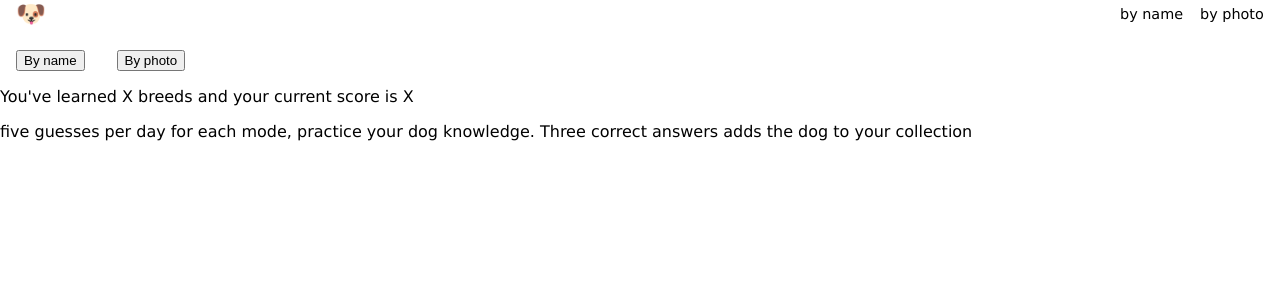
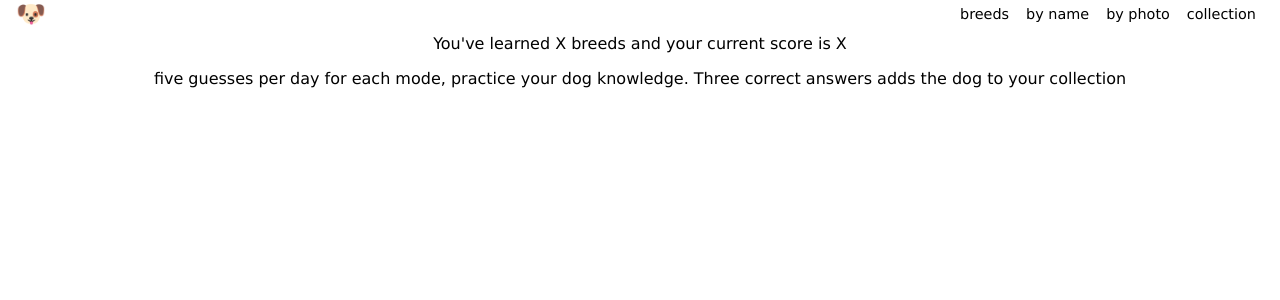
Before and after one commit to jdlms/dogs, a Next.js app: page / in a window 1280 px wide. Shown: the top 300 px of the page. Built offline with nearby package versions, Linux system fonts and the light colour scheme.

Commit message:
context scoring, nav, styles

```diff
--- a/components/Navbar.tsx
+++ b/components/Navbar.tsx
@@ -1,3 +1,5 @@
+import Link from "next/link";
+
 export function Navbar() {
   return (
     <>
@@ -18,9 +20,7 @@ export function Navbar() {
               marginLeft: ".5rem",
               display: "inline",
             }}
-          >
-            {/* Guess that dog */}
-          </div>
+          ></div>
           <span
             style={{
               fontSize: "1.5rem",
@@ -29,7 +29,7 @@ export function Navbar() {
               display: "inline-block",
             }}
           >
-            🐶
+            <Link href="/">🐶</Link>
           </span>
         </div>
         <div
@@ -38,7 +38,7 @@ export function Navbar() {
             display: "flex",
             flexDirection: "row",
             alignItems: "center",
-            width: "9rem",
+            width: "19rem",
           }}
         >
           <div
@@ -49,16 +49,40 @@ export function Navbar() {
               paddingRight: ".5rem",
             }}
           >
-            by name
+            <Link href="breeds">breeds</Link>
           </div>
           <div
             style={{
               display: "inline",
               fontSize: ".9rem",
+              borderRight: "1px solid white",
+              paddingRight: ".5rem",
               paddingLeft: ".5rem",
             }}
           >
-            by photo
+            <Link href="/name">by name</Link>
+          </div>
+          <div
+            style={{
+              display: "inline",
+              fontSize: ".9rem",
+              borderRight: "1px solid white",
+              paddingRight: ".5rem",
+              paddingLeft: ".5rem",
+            }}
+          >
+            <Link href="/photo">by photo</Link>
+          </div>
+          <div
+            style={{
+              display: "inline",
+              fontSize: ".9rem",
+
+              paddingRight: ".5rem",
+              paddingLeft: ".5rem",
+            }}
+          >
+            <Link href="/collection">collection</Link>
           </div>
         </div>
       </nav>
--- /dev/null
+++ b/context/score.tsx
@@ -0,0 +1,33 @@
+import { useRouter } from "next/router";
+import { createContext, useContext, useEffect, useState } from "react";
+
+const ScoreContext = createContext<any>({});
+
+export default function ScoreWrapper({ children }: any) {
+  const [score, setScore] = useState(0);
+  const [attempts, setAttempts] = useState(0);
+
+  const router = useRouter();
+
+  useEffect(() => {
+    return () => {
+      // cleanup function to reset state values to zero
+      setScore(0);
+      setAttempts(0);
+    };
+  }, [router.pathname]);
+
+  console.log(score, attempts);
+
+  return (
+    <>
+      <ScoreContext.Provider value={{ score, setScore, attempts, setAttempts }}>
+        {children}
+      </ScoreContext.Provider>
+    </>
+  );
+}
+
+export function useScoreContext() {
+  return useContext(ScoreContext);
+}
--- a/pages/_app.tsx
+++ b/pages/_app.tsx
@@ -1,11 +1,14 @@
 import { Layout } from "@/components/Layout";
+import ScoreWrapper from "@/context/score";
 import "@/styles/globals.css";
 import type { AppProps } from "next/app";
 
 export default function App({ Component, pageProps }: AppProps) {
   return (
-    <Layout>
-      <Component {...pageProps} />
-    </Layout>
+    <ScoreWrapper>
+      <Layout>
+        <Component {...pageProps} />
+      </Layout>
+    </ScoreWrapper>
   );
 }
--- /dev/null
+++ b/pages/breeds.tsx
@@ -0,0 +1,3 @@
+export default function breeds() {
+  return <div>breeds</div>;
+}
--- /dev/null
+++ b/pages/collection.tsx
@@ -0,0 +1,3 @@
+export default function collection() {
+  return <div>collection</div>;
+}
--- a/pages/index.tsx
+++ b/pages/index.tsx
@@ -1,45 +1,11 @@
-import { Back } from "@/components/Back";
-import Name from "@/components/Name";
-import Photo from "@/components/Photo";
-import { useState } from "react";
-
 export default function Home() {
-  const [score, setScore] = useState(0);
-  const [attempts, setAttempts] = useState(0);
-
-  const [displayName, setDisplayName] = useState(false);
-  const [displayPhoto, setDisplayPhoto] = useState(false);
-
-  const handleNameClick = () => setDisplayName(!displayName);
-  const handlePhotoClick = () => setDisplayPhoto(!displayPhoto);
-
   return (
     <>
-      {!displayName && !displayPhoto ? (
-        <>
-          <button onClick={handleNameClick}>By name</button>
-          <button onClick={handlePhotoClick}>By photo</button>
-        </>
-      ) : null}
-
-      <div>You've learned X breeds and your current score is X</div>
-<p>five guesses per day for each mode, practice your dog knowledge. Three correct answers adds the dog to your collection</p>
-      {displayName ? (
-        <Name score={score} setScore={setScore} attempts={attempts} setAttempts={setAttempts} />
-      ) : null}
-
-      {displayPhoto ? (
-        <Photo score={score} setScore={setScore} attempts={attempts} setAttempts={setAttempts} />
-      ) : null}
-
-      {displayName || displayPhoto ? (
-        <Back
-          setDisplayName={setDisplayName}
-          setDisplayPhoto={setDisplayPhoto}
-          setScore={setScore}
-          setAttempts={setAttempts}
-        />
-      ) : null}
+      <div>You&apos;ve learned X breeds and your current score is X</div>
+      <p>
+        five guesses per day for each mode, practice your dog knowledge. Three correct answers adds
+        the dog to your collection
+      </p>
     </>
   );
 }
--- a/components/Name.tsx
+++ b/pages/name.tsx
@@ -5,18 +5,20 @@ import { ScoringProps } from "@/interfaces/scoringProps";
 import { shuffleArray } from "@/lib/shuffle";
 import axios from "axios";
 import { useEffect, useState } from "react";
-import { HardMode } from "./HardMode";
-import { Div } from "./placeholders/Div";
-import { Score } from "./Score";
+import { HardMode } from "../components/HardMode";
+import { Score } from "../components/Score";
 import ScaleLoader from "react-spinners/ScaleLoader";
 import Image from "next/image";
+import { useScoreContext } from "@/context/score";
 
-export default function Name({ score, setScore, attempts, setAttempts }: ScoringProps) {
+export default function Name() {
+  const scoreObj = useScoreContext();
+
   const [randomImg, setRandomImg] = useState("");
   const [namesArr, setNamesArr] = useState<DogObjs[]>([]);
   const [correctName, setCorrectName] = useState("");
   const [guess, setGuess] = useState(false);
-  const [difficultyNum, setDifficultyNum] = useState(5);
+  const [difficultyNum, setDifficultyNum] = useState(6);
 
   const getRandomImg = async function () {
     try {
@@ -42,11 +44,11 @@ export default function Name({ score, setScore, attempts, setAttempts }: Scoring
   };
 
   const handleClick = (playerGuess: string) => {
-    const newScore = score + 1;
-    const attemptCount = attempts + 1;
+    const newScore = scoreObj.score + 1;
+    const attemptCount = scoreObj.attempts + 1;
     setGuess(!guess);
-    setAttempts(attemptCount);
-    return playerGuess === correctName ? setScore(newScore) : null;
+    scoreObj.setAttempts(attemptCount);
+    return playerGuess === correctName ? scoreObj.setScore(newScore) : null;
   };
 
   useEffect(() => {
@@ -61,8 +63,7 @@ export default function Name({ score, setScore, attempts, setAttempts }: Scoring
 
   return (
     <>
-      <Score score={score} attempts={attempts} />
-      <HardMode setDifficultyNum={setDifficultyNum} setGuess={setGuess} guess={guess} />
+      <Score score={scoreObj.score} attempts={scoreObj.attempts} />
       <div style={{ height: "40%", width: "auto" }}>
         {randomImg ? (
           <Image
@@ -82,7 +83,7 @@ export default function Name({ score, setScore, attempts, setAttempts }: Scoring
           <ScaleLoader color="#ffffff" />
         )}
       </div>
-      <div style={{ height: "54px" }}>
+      <div style={{ display: "inline", alignItems: "center" }}>
         {namesArr.length > 0
           ? namesArr.map((name) => {
               const playerGuess = name.breed;
@@ -98,6 +99,7 @@ export default function Name({ score, setScore, attempts, setAttempts }: Scoring
             })
           : null}
       </div>
+      <HardMode setDifficultyNum={setDifficultyNum} setGuess={setGuess} guess={guess} />
     </>
   );
 }
--- a/components/Photo.tsx
+++ b/pages/photo.tsx
@@ -1,21 +1,23 @@
 /* eslint-disable react-hooks/exhaustive-deps */
+import { useScoreContext } from "@/context/score";
 import { Dog } from "@/interfaces/dog";
 import { DogObjs } from "@/interfaces/dogObjs";
-import { ScoringProps } from "@/interfaces/scoringProps";
 import { shuffleArray } from "@/lib/shuffle";
 import axios from "axios";
 import Image from "next/image";
 import { useEffect, useState } from "react";
 import ScaleLoader from "react-spinners/ScaleLoader";
-import { HardMode } from "./HardMode";
+import { HardMode } from "../components/HardMode";
+import { Score } from "../components/Score";
 
-import { Score } from "./Score";
+export default function Photo() {
+  const scoreObj = useScoreContext();
+  console.log(scoreObj);
 
-export default function Photo({ score, setScore, attempts, setAttempts }: ScoringProps) {
   const [correctName, setCorrectName] = useState("");
   const [imgArr, setImgArr] = useState<DogObjs[]>([]);
   const [correctImg, setCorrectImg] = useState("");
-  const [difficultyNum, setDifficultyNum] = useState(5);
+  const [difficultyNum, setDifficultyNum] = useState(6);
   const [guess, setGuess] = useState(false);
 
   const getRandomName = async function () {
@@ -23,9 +25,7 @@ export default function Photo({ score, setScore, attempts, setAttempts }: Scorin
       const res = await axios.get("/api/getDogs");
       setCorrectName(res.data[0].breeds[0].name);
       setCorrectImg(res.data[0].url);
-
       let dogImgArr: DogObjs[] = [];
-
       res.data.map((dogObj: Dog) => {
         if (dogImgArr.length < difficultyNum) {
           return dogImgArr.push({
@@ -43,11 +43,11 @@ export default function Photo({ score, setScore, attempts, setAttempts }: Scorin
   };
 
   const handleClick = (playerGuess: string) => {
-    const newScore = score + 1;
-    const attemptCount = attempts + 1;
+    const newScore = scoreObj.score + 1;
+    const attemptCount = scoreObj.attempts + 1;
     setGuess(!guess);
-    setAttempts(attemptCount);
-    return playerGuess === correctName ? setScore(newScore) : null;
+    scoreObj.setAttempts(attemptCount);
+    return playerGuess === correctName ? scoreObj.setScore(newScore) : null;
   };
 
   useEffect(() => {
@@ -62,16 +62,18 @@ export default function Photo({ score, setScore, attempts, setAttempts }: Scorin
 
   return (
     <>
-      <Score score={score} attempts={attempts} />
-      <HardMode setDifficultyNum={setDifficultyNum} setGuess={setGuess} guess={guess} />
+      <Score score={scoreObj.score} attempts={scoreObj.attempts} />
       <div style={{ height: "54px" }}>
-        {correctName ? <button style={{ margin: "none" }}>{correctName}</button> : null}
+        {correctName ? (
+          <h2 style={{ margin: "none", textDecoration: "underline" }}>{correctName}</h2>
+        ) : null}
       </div>
-      <div>
+      <div style={{ display: "flex", flexDirection: "column", alignItems: "center" }}>
         <ul
           style={{
             display: "flex",
             flexDirection: "row",
+            alignItems: "center",
             flexWrap: "wrap",
             gap: "10px",
             listStyle: "none",
@@ -104,6 +106,7 @@ export default function Photo({ score, setScore, attempts, setAttempts }: Scorin
             <ScaleLoader color="#ffffff" />
           )}
         </ul>
+        <HardMode setDifficultyNum={setDifficultyNum} setGuess={setGuess} guess={guess} />
       </div>
     </>
   );
--- a/styles/globals.css
+++ b/styles/globals.css
@@ -5,9 +5,16 @@
 html,
 body {
   max-width: 100vw;
+  max-height: 100vh;
   overflow-x: hidden;
   font-family: Verdana, Geneva, Tahoma, sans-serif;
   margin: 0;
+}
+
+main {
+  display: flex;
+  flex-direction: column;
+  align-items: center;
 }
 
 a {
```
